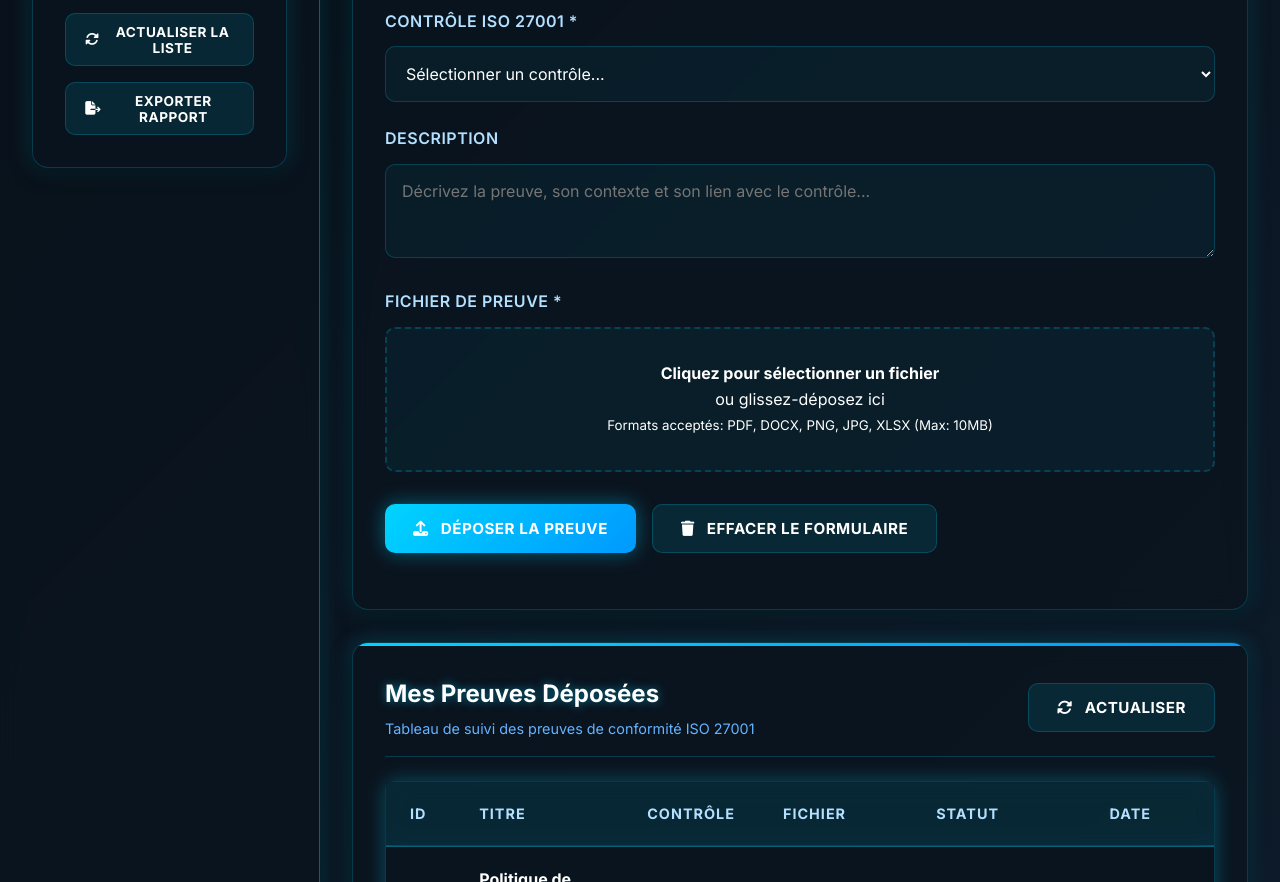
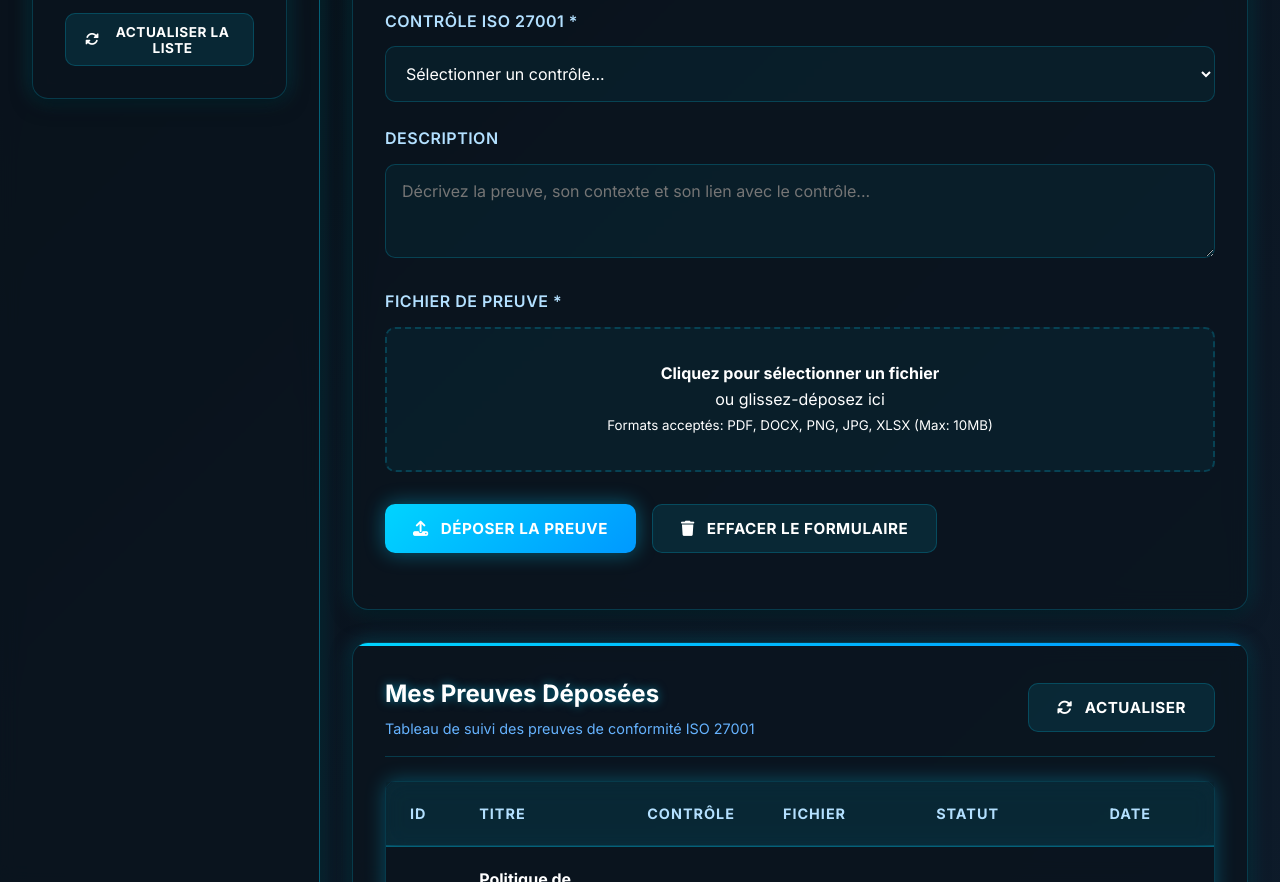
Before and after one commit to certifpath/CertiPath, a plain HTML site: page index.html in a window 1280 px wide. Shown: the part 1452-2334 px from the top of the page. Drawn offline with Linux system fonts and the light colour scheme; no server answers.

Commit message:
Remove export button from the interface
Removed the export button for exporting reports.

```diff
--- a/index.html
+++ b/index.html
@@ -1299,12 +1299,6 @@
             </button>
             <button class="btn btn-secondary btn-sm" onclick="loadEvidences()">
               <i class="fas fa-sync-alt"></i> Actualiser la Liste
-            </button>
-            <button
-              class="btn btn-secondary btn-sm"
-              onclick="exportEvidences()"
-            >
-              <i class="fas fa-file-export"></i> Exporter Rapport
             </button>
           </div>
         </div>
```
